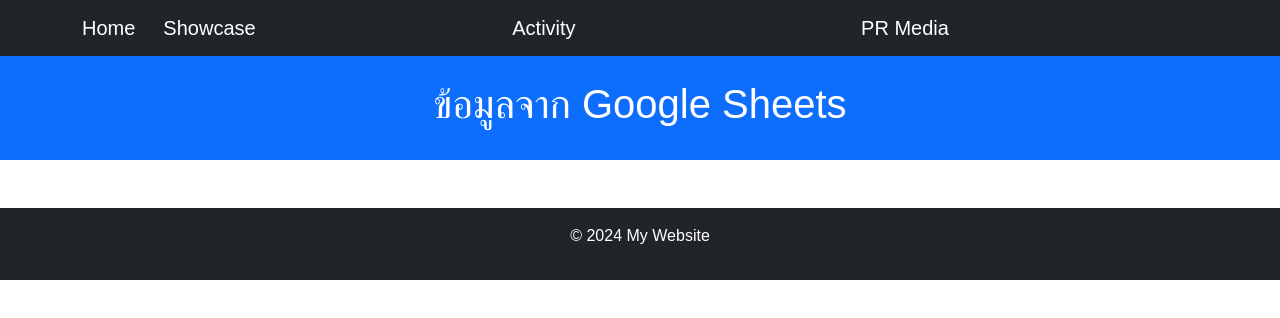
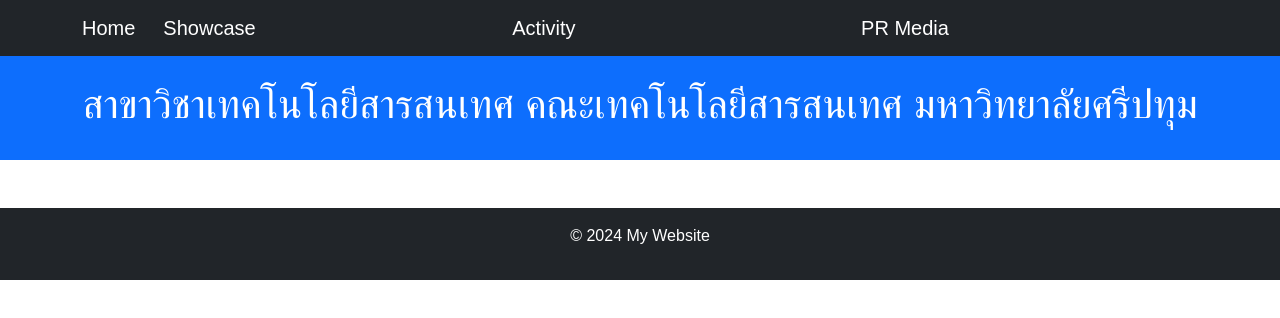
Before and after one commit to ThePopPy/ICTDeptSPU, a plain HTML site: page index.html in a window 1280 px wide. Drawn offline with nearby package versions, Linux system fonts and the light colour scheme; no server answers.

Commit message:
Update index.html

```diff
--- a/index.html
+++ b/index.html
@@ -26,7 +26,7 @@
 
     <!-- Header -->
     <header class="bg-primary text-white text-center py-4">
-        <h1>ข้อมูลจาก Google Sheets</h1>
+        <h1>สาขาวิชาเทคโนโลยีสารสนเทศ คณะเทคโนโลยีสารสนเทศ มหาวิทยาลัยศรีปทุม</h1>
     </header>
 
     <!-- Body -->
```
